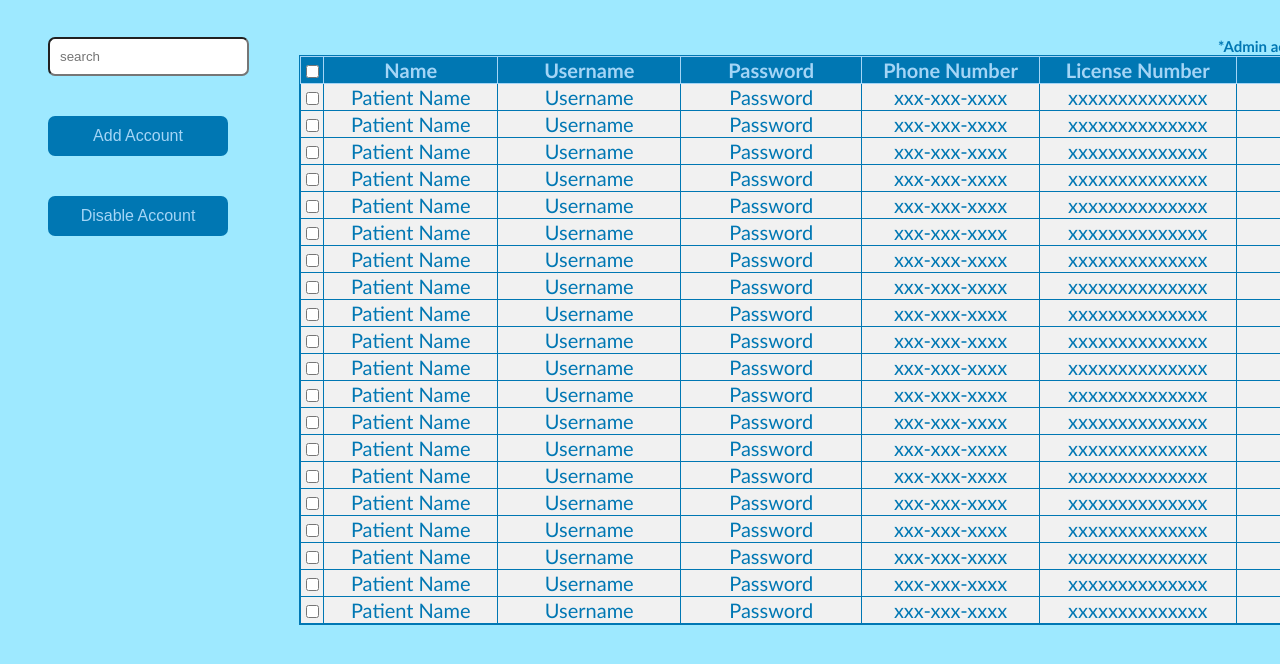
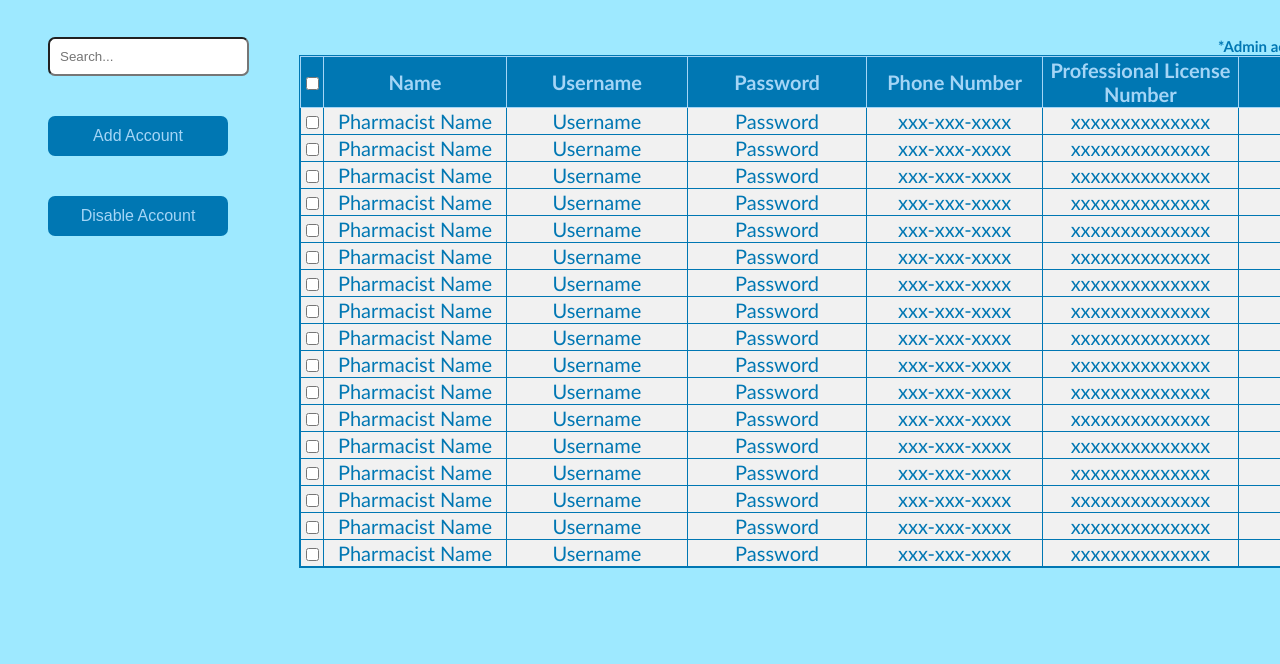
Before and after one commit to hamikosan/easydmsfront, a website: page account_manager_page.html in a window 1280 px wide. Shown: the part 104-768 px from the top of the page. Drawn offline with nearby package versions, Linux system fonts and the light colour scheme.

Commit message:
modified

```diff
--- a/account_manager_page.html
+++ b/account_manager_page.html
@@ -25,27 +25,27 @@
     <div class="container">
         <div class="interactable-section">
             <div class="search-account">
-                <input type="text" id="searchacc" name="searchacc" placeholder="search">
+                <input type="text" id="searchacc" name="searchacc">
             </div>
-            <button id="add_acc" value="add_acc"><a href="add_account.html">Add Account</a></button>
-            <button id="del_acc" value="del_acc" onclick="deletePopUP()">Disable Account</button>
+            <button id="add_acc" value="add_acc"></button>
+            <button id="dis_acc" value="del_acc" onclick="deletePopUP()"></button>
         </div>
         <div class="account-content">
-            <h2>*Admin account does not included.</h2>
+            <h2 id="adWarn"></h2>
             <table class="center" id="account-report" >
                     <tr class="header">
-                        <th><input type="checkbox" id="delete_acc" value="delete_acc"></th>
-                        <th style="width:220px;">Name</th>
-                        <th style="width:220px;">Username</th>
-                        <th style="width:220px;">Password</th>
-                        <th style="width:220px;">Phone Number</th>
-                        <th style="width:220px;">License Number</th>
-                        <th style="width:220px;">Status</th>
-                        <th class="account-edit">Edit</th>
+                        <th><input type="checkbox" id="dis_acc" value="dis_acc"></th>
+                        <th id="name" style="width:220px;"></th>
+                        <th id="uname" style="width:220px;"></th>
+                        <th id="pw"style="width:220px;"></th>
+                        <th id="tel"style="width:220px;"></th>
+                        <th id="pro"style="width:220px;"></th>
+                        <th id="status"style="width:220px;"></th>
+                        <th id="edit"class="account-edit"></th>
                     </tr>
                      <tr>
-                        <td><input type="checkbox" id="delete_acc" value="delete_acc"></td>
-                        <td>Patient Name</td>
+                        <td><input type="checkbox" id="dis_acc" value="dis_acc"></td>
+                        <td>Pharmacist Name</td>
                         <td>Username</td>
                         <td>Password</td>
                         <td>xxx-xxx-xxxx</td>
@@ -54,8 +54,8 @@
                         <td><a href="edit_account.html"><i class="fa fa-pencil"></i></a></td>
                     </tr>
                     <tr>
-                        <td><input type="checkbox" id="delete_acc" value="delete_acc"></td>
-                        <td>Patient Name</td>
+                        <td><input type="checkbox" id="dis_acc" value="dis_acc"></td>
+                        <td>Pharmacist Name</td>
                         <td>Username</td>
                         <td>Password</td>
                         <td>xxx-xxx-xxxx</td>
@@ -64,8 +64,8 @@
                         <td><a href="edit_account.html"><i class="fa fa-pencil"></i></a></td>
                     </tr>
                     <tr>
-                        <td><input type="checkbox" id="delete_acc" value="delete_acc"></td>
-                        <td>Patient Name</td>
+                        <td><input type="checkbox" id="dis_acc" value="dis_acc"></td>
+                        <td>Pharmacist Name</td>
                         <td>Username</td>
                         <td>Password</td>
                         <td>xxx-xxx-xxxx</td>
@@ -74,8 +74,8 @@
                         <td><a href="edit_account.html"><i class="fa fa-pencil"></i></a></td>
                     </tr>
                     <tr>
-                        <td><input type="checkbox" id="delete_acc" value="delete_acc"></td>
-                        <td>Patient Name</td>
+                        <td><input type="checkbox" id="dis_acc" value="dis_acc"></td>
+                        <td>Pharmacist Name</td>
                         <td>Username</td>
                         <td>Password</td>
                         <td>xxx-xxx-xxxx</td>
@@ -84,8 +84,8 @@
                         <td><a href="edit_account.html"><i class="fa fa-pencil"></i></a></td>
                     </tr>
                     <tr>
-                        <td><input type="checkbox" id="delete_acc" value="delete_acc"></td>
-                        <td>Patient Name</td>
+                        <td><input type="checkbox" id="dis_acc" value="dis_acc"></td>
+                        <td>Pharmacist Name</td>
                         <td>Username</td>
                         <td>Password</td>
                         <td>xxx-xxx-xxxx</td>
@@ -94,8 +94,8 @@
                         <td><a href="edit_account.html"><i class="fa fa-pencil"></i></a></td>
                     </tr>
                     <tr>
-                        <td><input type="checkbox" id="delete_acc" value="delete_acc"></td>
-                        <td>Patient Name</td>
+                        <td><input type="checkbox" id="dis_acc" value="dis_acc"></td>
+                        <td>Pharmacist Name</td>
                         <td>Username</td>
                         <td>Password</td>
                         <td>xxx-xxx-xxxx</td>
@@ -104,8 +104,8 @@
                         <td><a href="edit_account.html"><i class="fa fa-pencil"></i></a></td>
                     </tr>
                     <tr>
-                        <td><input type="checkbox" id="delete_acc" value="delete_acc"></td>
-                        <td>Patient Name</td>
+                        <td><input type="checkbox" id="dis_acc" value="dis_acc"></td>
+                        <td>Pharmacist Name</td>
                         <td>Username</td>
                         <td>Password</td>
                         <td>xxx-xxx-xxxx</td>
@@ -114,8 +114,8 @@
                         <td><a href="edit_account.html"><i class="fa fa-pencil"></i></a></td>
                     </tr>
                     <tr>
-                        <td><input type="checkbox" id="delete_acc" value="delete_acc"></td>
-                        <td>Patient Name</td>
+                        <td><input type="checkbox" id="dis_acc" value="dis_acc"></td>
+                        <td>Pharmacist Name</td>
                         <td>Username</td>
                         <td>Password</td>
                         <td>xxx-xxx-xxxx</td>
@@ -124,8 +124,8 @@
                         <td><a href="edit_account.html"><i class="fa fa-pencil"></i></a></td>
                     </tr>
                     <tr>
-                        <td><input type="checkbox" id="delete_acc" value="delete_acc"></td>
-                        <td>Patient Name</td>
+                        <td><input type="checkbox" id="dis_acc" value="dis_acc"></td>
+                        <td>Pharmacist Name</td>
                         <td>Username</td>
                         <td>Password</td>
                         <td>xxx-xxx-xxxx</td>
@@ -134,8 +134,8 @@
                         <td><a href="edit_account.html"><i class="fa fa-pencil"></i></a></td>
                     </tr>
                     <tr>
-                        <td><input type="checkbox" id="delete_acc" value="delete_acc"></td>
-                        <td>Patient Name</td>
+                        <td><input type="checkbox" id="dis_acc" value="dis_acc"></td>
+                        <td>Pharmacist Name</td>
                         <td>Username</td>
                         <td>Password</td>
                         <td>xxx-xxx-xxxx</td>
@@ -144,8 +144,8 @@
                         <td><a href="edit_account.html"><i class="fa fa-pencil"></i></a></td>
                     </tr>
                     <tr>
-                        <td><input type="checkbox" id="delete_acc" value="delete_acc"></td>
-                        <td>Patient Name</td>
+                        <td><input type="checkbox" id="dis_acc" value="dis_acc"></td>
+                        <td>Pharmacist Name</td>
                         <td>Username</td>
                         <td>Password</td>
                         <td>xxx-xxx-xxxx</td>
@@ -154,8 +154,8 @@
                         <td><a href="edit_account.html"><i class="fa fa-pencil"></i></a></td>
                     </tr>
                     <tr>
-                        <td><input type="checkbox" id="delete_acc" value="delete_acc"></td>
-                        <td>Patient Name</td>
+                        <td><input type="checkbox" id="dis_acc" value="dis_acc"></td>
+                        <td>Pharmacist Name</td>
                         <td>Username</td>
                         <td>Password</td>
                         <td>xxx-xxx-xxxx</td>
@@ -164,8 +164,8 @@
                         <td><a href="edit_account.html"><i class="fa fa-pencil"></i></a></td>
                     </tr>
                     <tr>
-                        <td><input type="checkbox" id="delete_acc" value="delete_acc"></td>
-                        <td>Patient Name</td>
+                        <td><input type="checkbox" id="dis_acc" value="dis_acc"></td>
+                        <td>Pharmacist Name</td>
                         <td>Username</td>
                         <td>Password</td>
                         <td>xxx-xxx-xxxx</td>
@@ -174,8 +174,8 @@
                         <td><a href="edit_account.html"><i class="fa fa-pencil"></i></a></td>
                     </tr>
                     <tr>
-                        <td><input type="checkbox" id="delete_acc" value="delete_acc"></td>
-                        <td>Patient Name</td>
+                        <td><input type="checkbox" id="dis_acc" value="dis_acc"></td>
+                        <td>Pharmacist Name</td>
                         <td>Username</td>
                         <td>Password</td>
                         <td>xxx-xxx-xxxx</td>
@@ -184,8 +184,8 @@
                         <td><a href="edit_account.html"><i class="fa fa-pencil"></i></a></td>
                     </tr>
                     <tr>
-                        <td><input type="checkbox" id="delete_acc" value="delete_acc"></td>
-                        <td>Patient Name</td>
+                        <td><input type="checkbox" id="dis_acc" value="dis_acc"></td>
+                        <td>Pharmacist Name</td>
                         <td>Username</td>
                         <td>Password</td>
                         <td>xxx-xxx-xxxx</td>
@@ -194,17 +194,8 @@
                         <td><a href="edit_account.html"><i class="fa fa-pencil"></i></a></td>
                     </tr>
                     <tr>
-                        <td><input type="checkbox" id="delete_acc" value="delete_acc"></td>
-                        <td>Patient Name</td>
-                        <td>Username</td>
-                        <td>Password</td>
-                        <td>xxx-xxx-xxxx</td>
-                        <td>xxxxxxxxxxxxxx</td>
-                        <td>enable</td>
-                        <td><a href="edit_account.html"><i class="fa fa-pencil"></i></a></td>
-                    </tr><tr>
-                        <td><input type="checkbox" id="delete_acc" value="delete_acc"></td>
-                        <td>Patient Name</td>
+                        <td><input type="checkbox" id="dis_acc" value="dis_acc"></td>
+                        <td>Pharmacist Name</td>
                         <td>Username</td>
                         <td>Password</td>
                         <td>xxx-xxx-xxxx</td>
@@ -213,17 +204,8 @@
                         <td><a href="edit_account.html"><i class="fa fa-pencil"></i></a></td>
                     </tr>
                     <tr>
-                        <td><input type="checkbox" id="delete_acc" value="delete_acc"></td>
-                        <td>Patient Name</td>
-                        <td>Username</td>
-                        <td>Password</td>
-                        <td>xxx-xxx-xxxx</td>
-                        <td>xxxxxxxxxxxxxx</td>
-                        <td>enable</td>
-                        <td><a href="edit_account.html"><i class="fa fa-pencil"></i></a></td>
-                    </tr><tr>
-                        <td><input type="checkbox" id="delete_acc" value="delete_acc"></td>
-                        <td>Patient Name</td>
+                        <td><input type="checkbox" id="dis_acc" value="dis_acc"></td>
+                        <td>Pharmacist Name</td>
                         <td>Username</td>
                         <td>Password</td>
                         <td>xxx-xxx-xxxx</td>
@@ -231,24 +213,15 @@
                         <td>enable</td>
                         <td><a href="edit_account.html"><i class="fa fa-pencil"></i></a></td>
                     </tr>
-                    <tr>
-                        <td><input type="checkbox" id="delete_acc" value="delete_acc"></td>
-                        <td>Patient Name</td>
-                        <td>Username</td>
-                        <td>Password</td>
-                        <td>xxx-xxx-xxxx</td>
-                        <td>xxxxxxxxxxxxxx</td>
-                        <td>enable</td>
-                        <td><a href="edit_account.html"><i class="fa fa-pencil"></i></a></td>
-                    </tr>
+
               </table>
         </div>
     </div>
     <div class="modal" id="modal">
-        <div id="delete_confirm">
-            <h1>Are you sure <br> you want to disable data?</h1><br>
-            <button class="confirm_button" id="confirm_button" value="yes">Yes</button>
-            <button class="no_button" id="no_button" value="no">No</button>
+        <div id="dis_confirm">
+            <h1 id="dis_confirm_text"></h1><br>
+            <button class="confirm_button" id="confirm_button" value="yes"></button>
+            <button class="no_button" id="no_button" value="no"></button>
         </div>
     </div>
     <script src="main.js"></script>
--- a/main.js
+++ b/main.js
@@ -14,7 +14,7 @@ function showIconBar(){
 }
 function deletePopUP(){
     var confirmbox = document.getElementById("modal");
-    var btn = document.getElementById("del_acc");
+    var btn = document.getElementById("dis_acc");
     var close = document.getElementById("no_button");
     btn.onclick = function() {
         confirmbox.style.display = "block";
@@ -42,13 +42,13 @@ var loadFileIn = function(event){
 }
 
 /*date filtering */
-document.querySelector("input[type=number]").oninput = e => console.log(new Date(e.target.valueAsNumber, 0, 1));
+/*document.querySelector("input[type=number]").oninput = e => console.log(new Date(e.target.valueAsNumber, 0, 1));
 
 const date = new Date();
 
 let year = date.getFullYear();
 var year_def= document.getElementById("year");
-year_def.setAttribute("value",year);
+year_def.setAttribute("value",year);*/
 
 /*Export table*/
 function exportReportData(){
@@ -186,7 +186,12 @@ $(document).ready(function(){
     $('#yearh').text(language.year);
     $('#adr-header').text(language.adr_reportHead);
     $('#date').text(language.date);
-    $('#name').text(language.name);
+    $('th#name').text(language.name);
+    $('th#uname').text(language.username);
+    $('th#pw').text(language.password);
+    $('th#pro').text(language.license);
+    $('th#edit').text(language.edit);
+    $('th#status').text(language.status);
     $('#sym1').text(language.sympDrop+" "+1);
     $('#sym2').text(language.sympDrop+" "+2);
     $('#sym3').text(language.sympDrop+" "+3);
@@ -204,4 +209,11 @@ $(document).ready(function(){
     $('h4#medicine-header').text(language.medHead);
     $('h4#account-header').text(language.accManage);
     $('h4#news-header').text(language.newsHead);
+    $('button#add_acc').html("<a href='add_account.html'>"+language.add+" "+language.acc+"</a>");
+    $('button#dis_acc').text(language.disable+" "+language.acc);
+    $('#searchacc').attr("placeholder",language.searchPlaceholder);
+    $('#adWarn').text(language.adminAccAvailability);
+    $('#dis_confirm_text').html(language.rUSure+"<br>"+language.wantToDisable);
+    $('button#confirm_button').text(language.yes);
+    $('button#no_button').text(language.no);
      });
--- a/style.css
+++ b/style.css
@@ -489,7 +489,7 @@ header{
     height: 100%; /* Full height */
     overflow: auto; /* Enable scroll if needed */
   }
-  #delete_confirm {
+  #delete_confirm,#dis_confirm {
     background-color: #a4d5f6;
     margin: auto;
     padding: 20px;
@@ -499,12 +499,12 @@ header{
     height: 300px;
     display: block;
   }
-  #delete_confirm h1{
+  #delete_confirm h1,#dis_confirm h1{
     color: #0077b3;
     font-size: 30px;
     text-align: center;
   }
-  #delete_confirm button{
+  #delete_confirm button, #dis_confirm button{
     background-color: #0077b3;
     color: #a4d5f6;
     cursor: pointer;
```
Also changed, not shown: report_check_page.html (+8 -0 lines), report_page.html (+9 -0 lines).
